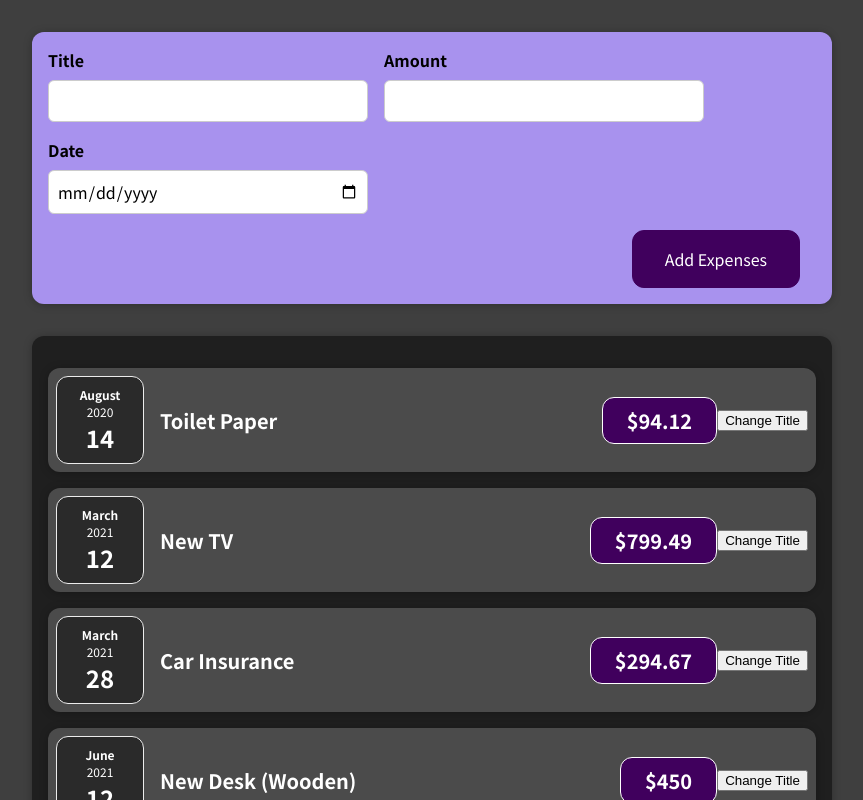
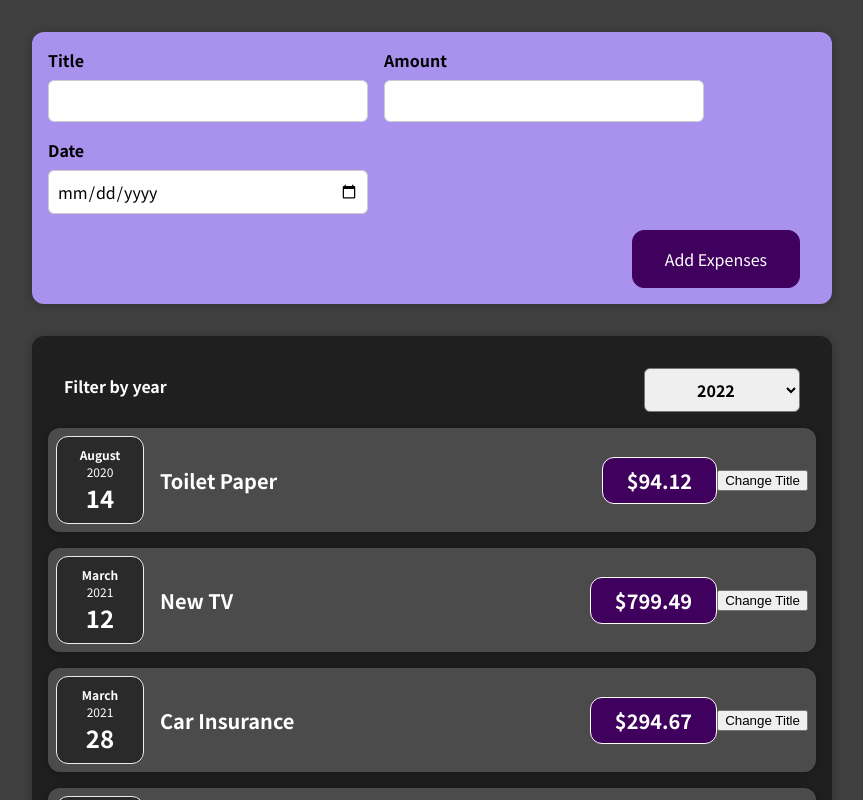
Before and after one commit to LuismGil/reactPractice, a React (Create React App) app: page / in a window 1280 px wide. Shown: the top 800 px of the page, without its empty margins (208-1071 px from the left). Built offline with nearby package versions, Linux system fonts and the light colour scheme.

Commit message:
update expenses and filters

```diff
--- a/src/App.js
+++ b/src/App.js
@@ -24,9 +24,15 @@
     },
   ];
 
+  const addExpenseHandler = expense => {
+    console.log('In App.js');
+    console.log(expense)
+  }
+
+
   return (
     <div>
-      <NewExpense />
+      <NewExpense onAddExpense={addExpenseHandler} />
       <Expenses items={expenses} />
     </div>
   );
--- a/src/components/Expenses/Expenses.js
+++ b/src/components/Expenses/Expenses.js
@@ -1,10 +1,20 @@
+import { useState } from 'react';
+
 import ExpenseItem from './ExpenseItem';
 import Card from '../UI/Card'
 import './Expenses.css';
+import ExpensesFilter from './ExpensesFilter';
 
 const Expenses = (props) => {
+  const [filteredYear, setFilteredYear] = useState('2022');
+  const filterChangeHandler = selectedYear => {
+    setFilteredYear(selectedYear);
+  }
+
   return (
+    <div>
       <Card className="expenses">
+        <ExpensesFilter selected={filteredYear} onChangeFilter={filterChangeHandler} />
         <ExpenseItem
           title={props.items[0].title}
           amount={props.items[0].amount}
@@ -26,6 +36,7 @@
           date={props.items[3].date}
         />
       </Card>
+    </div>
   );
 }
 
--- /dev/null
+++ b/src/components/Expenses/ExpensesFilter.css
@@ -0,0 +1,24 @@
+.expenses-filter {
+  color: white;
+  padding: 0 1rem;
+}
+
+.expenses-filter__control {
+  align-items: center;
+  display: flex;
+  justify-content: space-between;
+  margin: 1rem 0;
+  width: 100%;
+}
+
+.expenses-filter label {
+  font-weight: bold;
+  margin-bottom: 0.5rem;
+}
+
+.expenses-filter select {
+  border-radius: 6px;
+  font: inherit;
+  font-weight: bold;
+  padding: 0.5rem 3rem;
+}
--- /dev/null
+++ b/src/components/Expenses/ExpensesFilter.js
@@ -0,0 +1,23 @@
+import './ExpensesFilter.css';
+
+const ExpensesFilter = (props) => {
+  const dropdownChangeHandler = (event) => {
+    props.onChangeFilter(event.target.value);
+  };
+
+  return (
+    <div className='expenses-filter'>
+      <div className='expenses-filter__control'>
+        <label>Filter by year</label>
+        <select value={props.selected} onChange={dropdownChangeHandler} >
+          <option value='2022'>2022</option>
+          <option value='2021'>2021</option>
+          <option value='2020'>2020</option>
+          <option value='2019'>2019</option>
+        </select>
+      </div>
+    </div>
+  );
+};
+
+export default ExpensesFilter;
--- a/src/components/NewExpense/ExpenseForm.js
+++ b/src/components/NewExpense/ExpenseForm.js
@@ -2,7 +2,7 @@
 
 import './ExpenseForm.css';
 
-const ExpenseForm = () => {
+const ExpenseForm = (props) => {
   const [enteredTitle, setEnteredTitle] = useState('');
   const [enteredAmount, setEnteredAmount] = useState('');
   const [enteredDate, setEnteredDate] = useState('');
@@ -40,20 +40,51 @@
     // })
   };
 
+  const submitHandler = (event) => {
+    event.preventDefault();
+
+    const expenseData = {
+      title: enteredTitle,
+      amount: enteredAmount,
+      date: new Date(enteredDate)
+    };
+
+    props.onSaveExpenseData(expenseData);
+    setEnteredTitle('');
+    setEnteredAmount('');
+    setEnteredDate('');
+  };
+
   return (
-    <form>
+    <form onSubmit={submitHandler}>
       <div className='new-expense__controls'>
         <div className='new-expense__control'>
           <label>Title</label>
-          <input type='text' onChange={titleChangeHandler} />
+          <input
+            type='text'
+            value={enteredTitle}
+            onChange={titleChangeHandler}
+          />
         </div>
         <div className='new-expense__control'>
           <label>Amount</label>
-          <input type='number' min="0.01" step="0.01" onChange={amountChangeHandler} />
+          <input
+            type='number'
+            min="0.01"
+            step="0.01"
+            value={enteredAmount}
+            onChange={amountChangeHandler}
+          />
         </div>
         <div className='new-expense__control'>
           <label>Date</label>
-          <input type='date' min="2019-01-01" max="2022-12-31" onChange={dateChangeHandler} />
+          <input
+            type='date'
+            min="2019-01-01"
+            max="2022-12-31"
+            value={enteredDate}
+            onChange={dateChangeHandler}
+          />
         </div>
       </div>
       <div className='new-expense__actions'>
--- a/src/components/NewExpense/NewExpense.js
+++ b/src/components/NewExpense/NewExpense.js
@@ -2,10 +2,18 @@
 
 import ExpenseForm from './ExpenseForm';
 
-const NewExpense = () => {
+const NewExpense = (props) => {
+  const saveExpenseDataHandler = (enteredExpenseData) => {
+    const expenseData = {
+      ...enteredExpenseData,
+      id: Math.random().toString()
+    };
+    props.onAddExpense(expenseData)
+  };
+
   return (
     <div className='new-expense'>
-      <ExpenseForm />
+      <ExpenseForm onSaveExpenseData={saveExpenseDataHandler} />
     </div>
   );
 };
```
Lines whose indentation alone changed are shown as unchanged.
